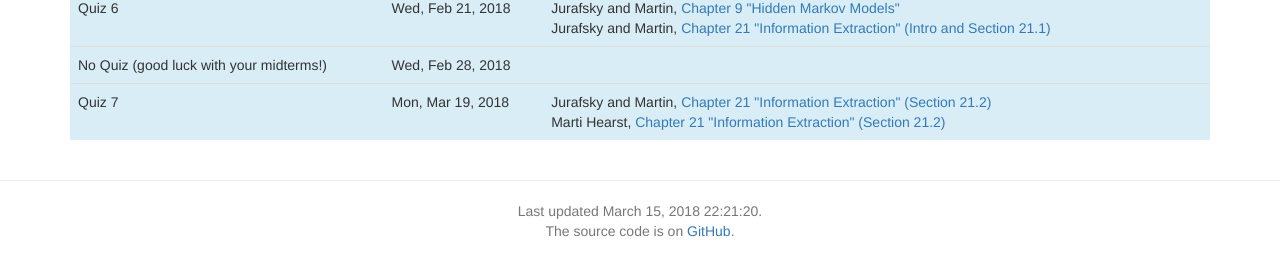
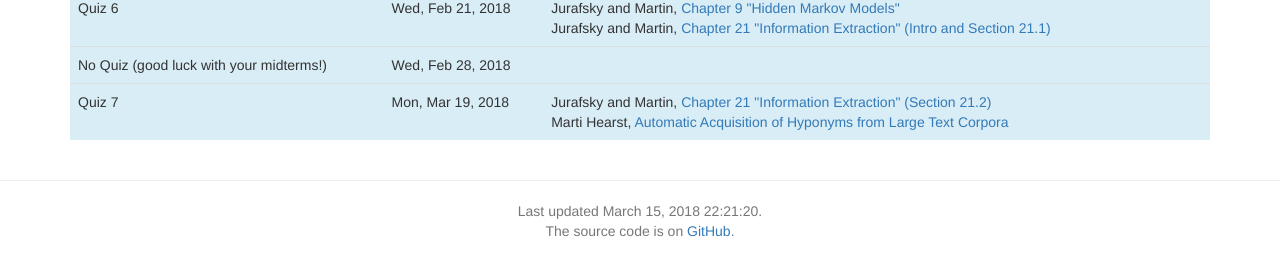
Before and after one commit to computational-linguistics-class/computational-linguistics-class.github.io, a Jekyll site: the page built from quizzes.md, in a window 1280 px wide. Shown: the part 434-710 px from the top of the page. Built offline with Jekyll 4.4.1, drawn with Linux system fonts in a browser that asks for light colours; nearby versions of some CDN libraries; a script that is not in the unit is left out.

Commit message:
Fixed the titles of the Hearst patterns paper

```diff
--- a/_data/lectures.yaml
+++ b/_data/lectures.yaml
@@ -339,7 +339,7 @@
       authors: Jurafsky and Martin
       url: https://web.stanford.edu/~jurafsky/slp3/21.pdf
     -
-      title: Chapter 21 "Information Extraction" (Section 21.2)
+      title: Automatic Acquisition of Hyponyms from Large Text Corpora
       authors: Marti Hearst
       url: http://www.aclweb.org/anthology/C92-2082
 -
```
